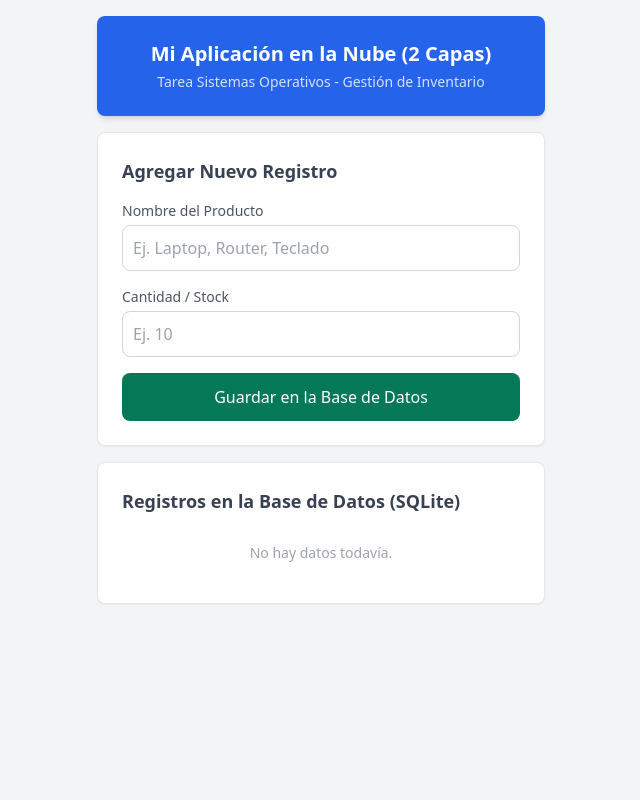
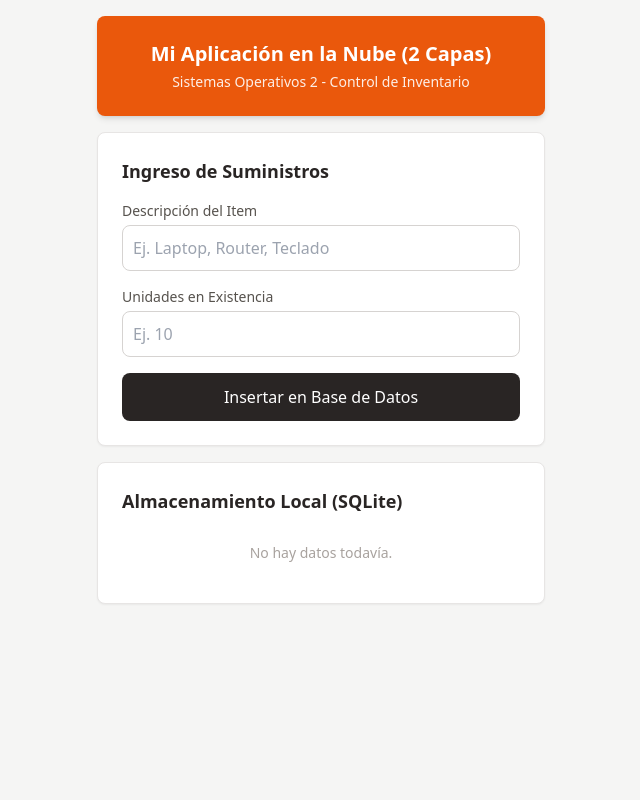
Before and after one commit to fdeleon595/inventario-so2, a Flask app: template templates/index.html in a window 1280 px wide. Shown: the whole page, without its empty margins (319-959 px from the left). Run offline with Flask 3, Linux system fonts and the light colour scheme; the template is opened without the code that fills it, so the values that code supplies are empty; some libraries are stand-ins or nearby versions.

Commit message:
Cambiando diseño de colores

```diff
--- a/templates/index.html
+++ b/templates/index.html
@@ -6,51 +6,51 @@
     <title>Inventario Cloud - Sistemas Operativos 2</title>
     <script src="https://cdn.tailwindcss.com"></script>
 </head>
-<body class="bg-gray-100 font-sans min-h-screen flex flex-col items-center p-4">
+<body class="bg-stone-100 font-sans min-h-screen flex flex-col items-center p-4">
 
     <div class="w-full max-w-md space-y-4">
 
-        <div class="bg-blue-600 text-white p-6 rounded-lg shadow-md text-center">
+        <div class="bg-orange-600 text-white p-6 rounded-lg shadow-md text-center">
             <h1 class="text-xl font-bold">Mi Aplicación en la Nube (2 Capas)</h1>
-            <p class="text-sm opacity-80 mt-1">Tarea Sistemas Operativos - Gestión de Inventario</p>
+            <p class="text-sm opacity-90 mt-1">Sistemas Operativos 2 - Control de Inventario</p>
         </div>
 
-        <div class="bg-white p-6 rounded-lg shadow-sm border border-gray-200">
-            <h2 class="text-lg font-semibold text-gray-700 mb-4">Agregar Nuevo Registro</h2>
+        <div class="bg-white p-6 rounded-lg shadow-sm border border-stone-200">
+            <h2 class="text-lg font-semibold text-stone-800 mb-4">Ingreso de Suministros</h2>
 
             <form action="/agregar" method="POST" class="space-y-4">
                 <div>
-                    <label class="block text-sm font-medium text-gray-600 mb-1">Nombre del Producto</label>
+                    <label class="block text-sm font-medium text-stone-600 mb-1">Descripción del Item</label>
                     <input type="text" name="nombre" placeholder="Ej. Laptop, Router, Teclado" required
-                           class="w-full p-2.5 border border-gray-300 rounded-lg focus:ring-2 focus:ring-blue-500 focus:outline-none">
+                           class="w-full p-2.5 border border-stone-300 rounded-lg focus:ring-2 focus:ring-orange-500 focus:outline-none">
                 </div>
 
                 <div>
-                    <label class="block text-sm font-medium text-gray-600 mb-1">Cantidad / Stock</label>
+                    <label class="block text-sm font-medium text-stone-600 mb-1">Unidades en Existencia</label>
                     <input type="number" name="cantidad" placeholder="Ej. 10" required
-                           class="w-full p-2.5 border border-gray-300 rounded-lg focus:ring-2 focus:ring-blue-500 focus:outline-none">
+                           class="w-full p-2.5 border border-stone-300 rounded-lg focus:ring-2 focus:ring-orange-500 focus:outline-none">
                 </div>
 
-                <button type="submit" class="w-full bg-emerald-700 hover:bg-emerald-800 text-white font-medium p-3 rounded-lg transition duration-200 cursor-pointer">
-                    Guardar en la Base de Datos
+                <button type="submit" class="w-full bg-stone-800 hover:bg-stone-900 text-white font-medium p-3 rounded-lg transition duration-200 cursor-pointer">
+                    Insertar en Base de Datos
                 </button>
             </form>
         </div>
 
-        <div class="bg-white p-6 rounded-lg shadow-sm border border-gray-200 space-y-3">
-            <h2 class="text-lg font-semibold text-gray-700">Registros en la Base de Datos (SQLite)</h2>
+        <div class="bg-white p-6 rounded-lg shadow-sm border border-stone-200 space-y-3">
+            <h2 class="text-lg font-semibold text-stone-800">Almacenamiento Local (SQLite)</h2>
 
             <div class="space-y-2">
                 {% if productos %}
                     {% for producto in productos %}
-                    <div class="bg-gray-50 border border-gray-200 p-4 rounded-lg flex justify-between items-center">
+                    <div class="bg-stone-50 border border-stone-200 p-4 rounded-lg flex justify-between items-center">
                         <div>
-                            <h3 class="text-blue-700 font-bold text-lg">{{ producto.nombre }}</h3>
-                            <p class="text-gray-500 text-sm">Stock: {{ producto.cantidad }} unidades</p>
+                            <h3 class="text-orange-700 font-bold text-lg">{{ producto.nombre }}</h3>
+                            <p class="text-stone-500 text-sm">Cantidad: {{ producto.cantidad }} unidades</p>
                         </div>
 
                         <div class="flex items-center space-x-3">
-                            <span class="text-xs font-mono text-gray-400 bg-gray-200 px-2 py-1 rounded">ID: {{ producto.id }}</span>
+                            <span class="text-xs font-mono text-stone-400 bg-stone-200 px-2 py-1 rounded">ID: {{ producto.id }}</span>
                             <form action="/eliminar/{{ producto.id }}" method="POST" onsubmit="return confirm('¿Seguro que quieres borrar este registro?');">
                                 <button type="submit" class="text-red-600 hover:text-red-800 font-medium text-sm cursor-pointer bg-red-50 hover:bg-red-100 p-1.5 rounded-md transition">
                                     Eliminar
@@ -60,7 +60,7 @@
                     </div>
                     {% endfor %}
                 {% else %}
-                    <p class="text-sm text-gray-400 text-center py-4">No hay datos todavía.</p>
+                    <p class="text-sm text-stone-400 text-center py-4">No hay datos todavía.</p>
                 {% endif %}
             </div>
         </div>
```
